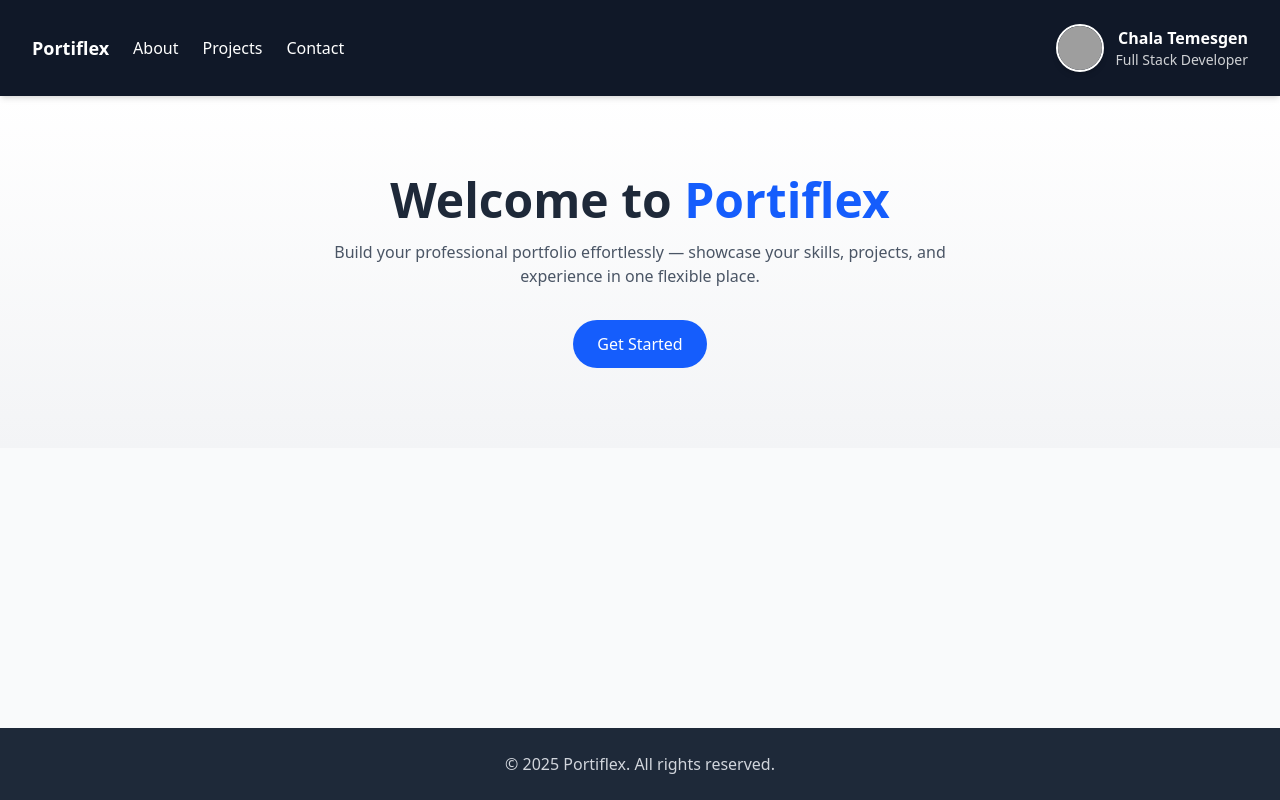
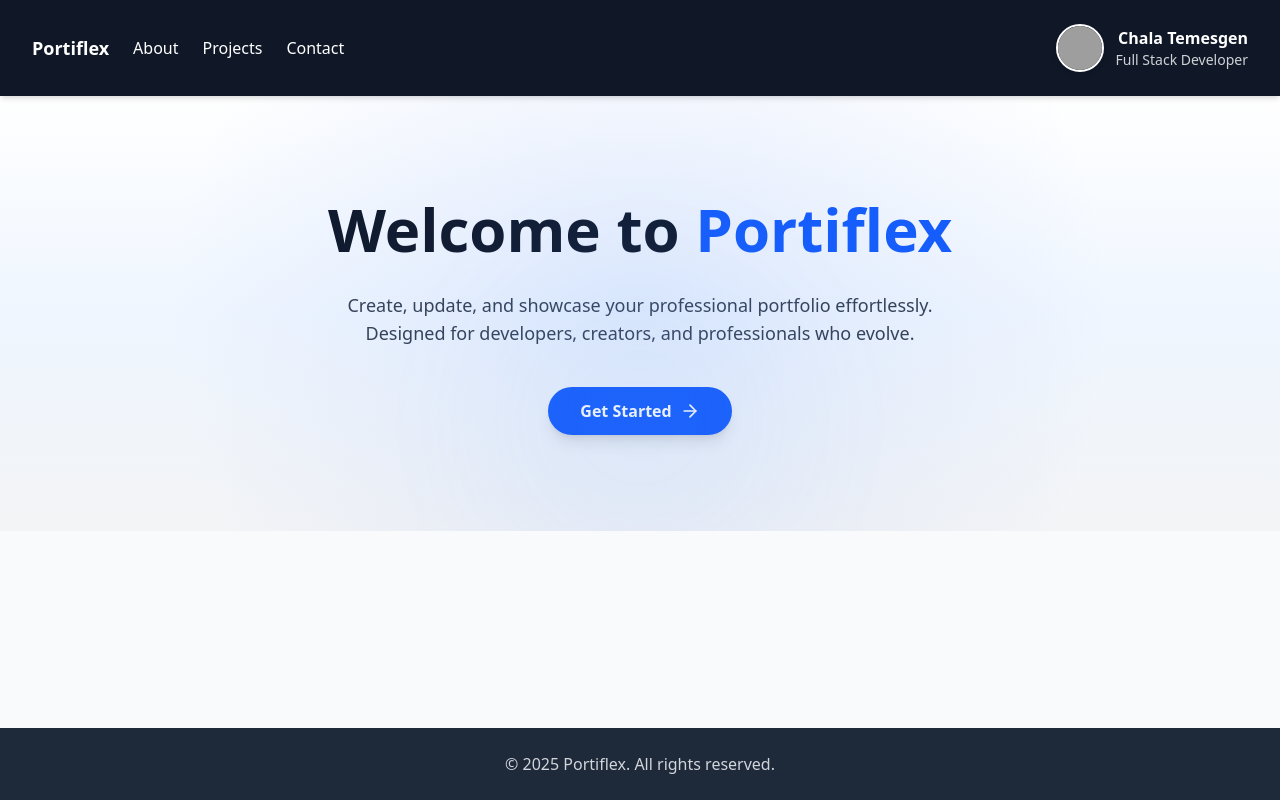
Before and after one commit to Chala751/Portiflex, a React (Vite) app in the folder client/: page / in a window 1280 px wide. Built offline with nearby package versions, Linux system fonts and the light colour scheme; grey boxes are pictures that could not be loaded.

Commit message:
home page updated

```diff
--- a/client/package.json
+++ b/client/package.json
@@ -13,7 +13,7 @@
     "@tailwindcss/vite": "^4.1.14",
     "@tanstack/react-query": "^5.90.2",
     "axios": "^1.12.2",
-    "framer-motion": "^12.23.22",
+    "framer-motion": "^12.23.24",
     "lucide-react": "^0.544.0",
     "react": "^19.1.1",
     "react-dom": "^19.1.1",
--- a/client/src/pages/Home.jsx
+++ b/client/src/pages/Home.jsx
@@ -1,16 +1,52 @@
+import {motion} from "framer-motion"
+import { ArrowRight } from "lucide-react";
+
 const Home = () => {
   return (
-    <section className="flex flex-col items-center justify-center text-center py-20 px-6 bg-gradient-to-b from-white to-gray-100">
-      <h1 className="text-4xl md:text-5xl font-extrabold text-gray-800 mb-4">
-        Welcome to <span className="text-blue-600">Portiflex</span>
-      </h1>
-      <p className="text-gray-600 max-w-2xl mb-8">
-        Build your professional portfolio effortlessly — showcase your skills, projects,
-        and experience in one flexible place.
-      </p>
-      <button className="bg-blue-600 hover:bg-blue-700 text-white px-6 py-3 rounded-full font-medium transition duration-200">
-        Get Started
-      </button>
+    <section className="relative flex flex-col items-center justify-center text-center py-24 px-6 overflow-hidden bg-gradient-to-b from-white via-blue-50 to-gray-100 dark:from-gray-900 dark:via-gray-800 dark:to-gray-900">
+      {/* Subtle Background Glow */}
+      <div className="absolute inset-0 bg-[radial-gradient(circle_at_center,rgba(37,99,235,0.1)_0%,transparent_70%)] pointer-events-none" />
+
+      {/* Animated Heading */}
+      <motion.h1
+        initial={{ opacity: 0, y: -30 }}
+        animate={{ opacity: 1, y: 0 }}
+        transition={{ duration: 0.8 }}
+        className="text-4xl md:text-6xl font-extrabold text-gray-900 dark:text-white mb-6 leading-tight"
+      >
+        Welcome to <span className="text-blue-600 dark:text-blue-400">Portiflex</span>
+      </motion.h1>
+
+      {/* Subtext */}
+      <motion.p
+        initial={{ opacity: 0, y: 20 }}
+        animate={{ opacity: 1, y: 0 }}
+        transition={{ delay: 0.2, duration: 0.8 }}
+        className="text-gray-700 dark:text-gray-300 max-w-2xl mb-10 text-lg"
+      >
+        Create, update, and showcase your professional portfolio effortlessly.
+        <br /> Designed for developers, creators, and professionals who evolve.
+      </motion.p>
+
+      {/* Call to Action Button */}
+      <motion.button
+        whileHover={{ scale: 1.05 }}
+        whileTap={{ scale: 0.97 }}
+        transition={{ type: "spring", stiffness: 300 }}
+        className="flex items-center gap-2 bg-blue-600 hover:bg-blue-700 text-white px-8 py-3 rounded-full font-semibold shadow-lg hover:shadow-xl transition duration-300"
+      >
+        Get Started <ArrowRight size={20} />
+      </motion.button>
+
+      {/* Floating Shapes / Decoration */}
+      <motion.div
+        initial={{ opacity: 0, y: 50 }}
+        animate={{ opacity: 0.2, y: 0 }}
+        transition={{ delay: 0.5, duration: 1.5 }}
+        className="absolute -bottom-12 left-0 right-0 flex justify-center"
+      >
+        <div className="w-80 h-80 bg-blue-300 rounded-full blur-3xl opacity-30 dark:opacity-20" />
+      </motion.div>
     </section>
   );
 };
```
Also changed, not shown: 1 other file (tests, documents, lock files or other folders).
